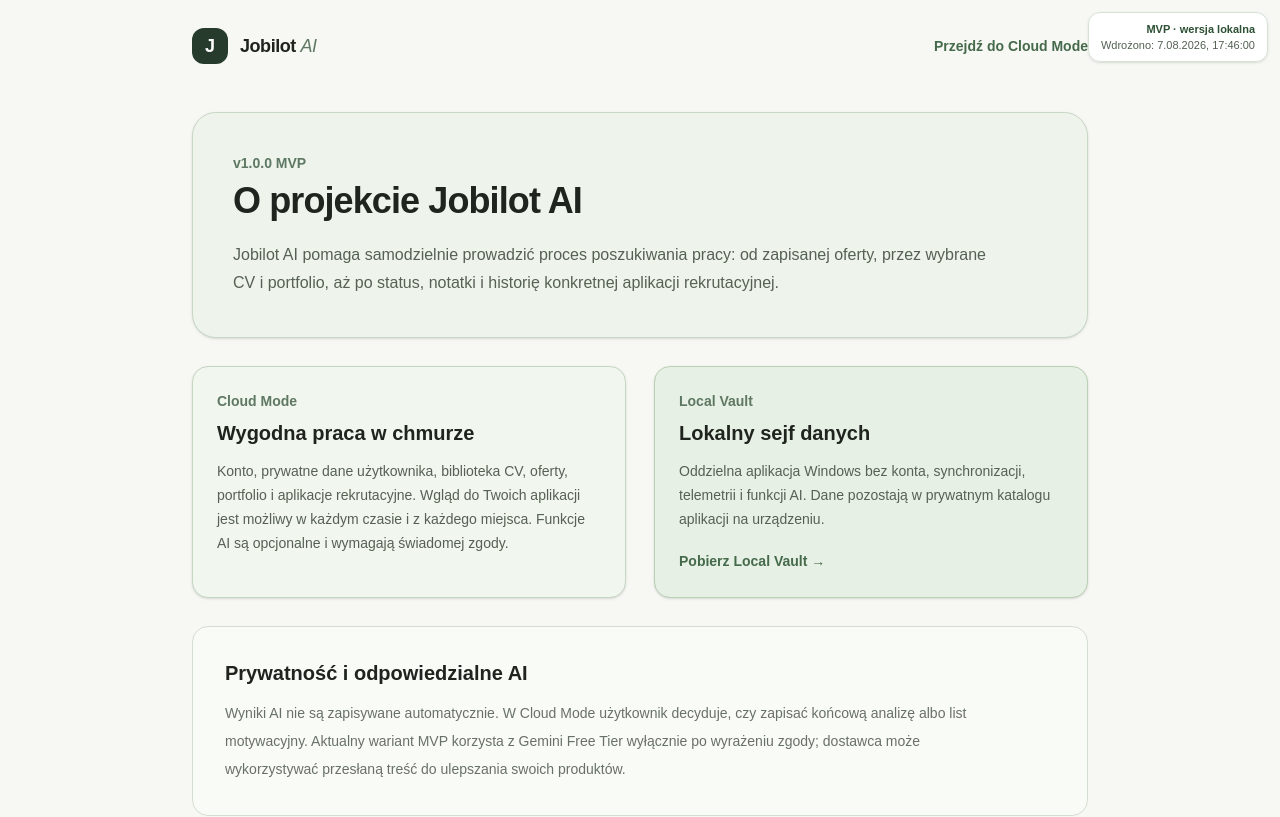
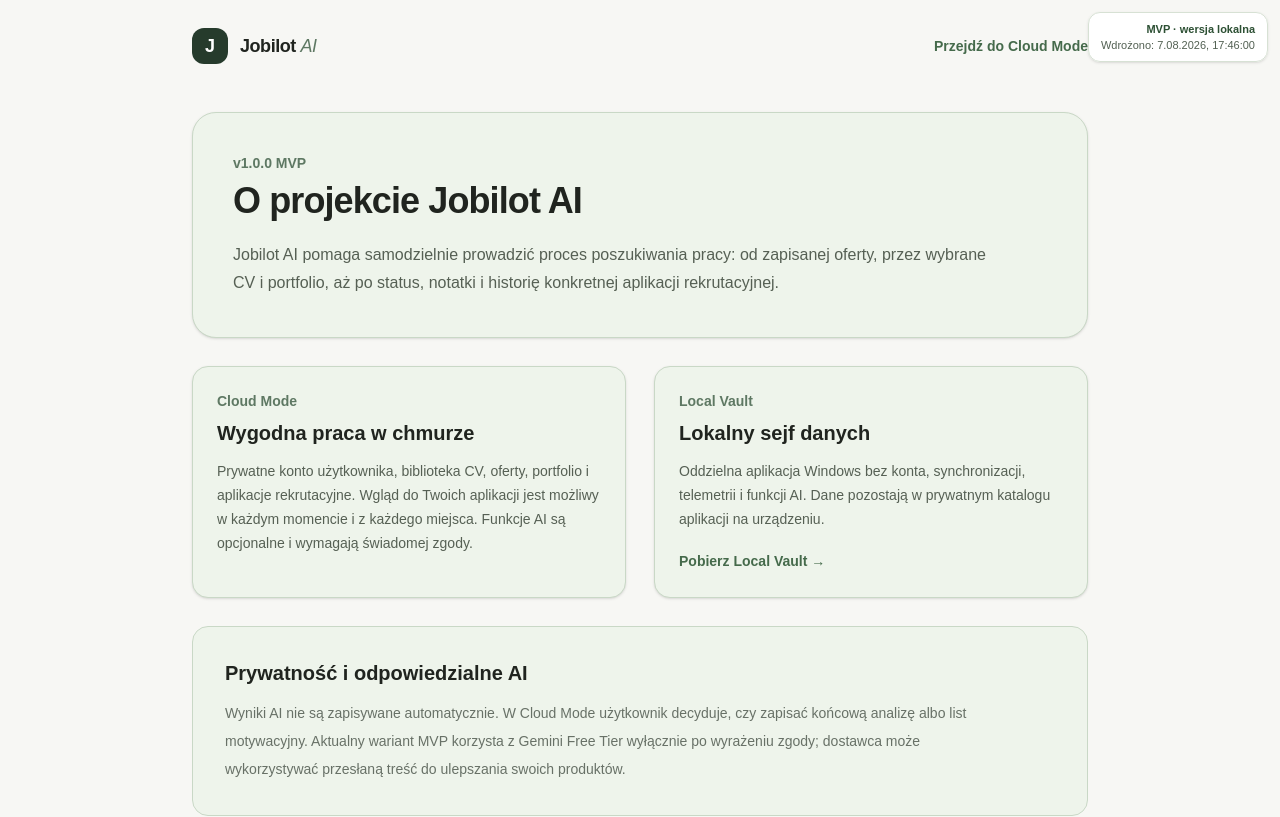
Before and after one commit to kamiln123/jobilot-ai, a Next.js app in the folder apps/cloud/: page /about in a window 1280 px wide. Shown: the top 817 px of the page. Built offline with nearby package versions, Linux system fonts and the light colour scheme.

Commit message:
fix: unify project page sections

```diff
--- a/apps/cloud/src/app/about/page.tsx
+++ b/apps/cloud/src/app/about/page.tsx
@@ -29,12 +29,12 @@ export default function AboutPage() {
         </section>
 
         <section className="mt-7 grid gap-7 md:grid-cols-2">
-          <article className="rounded-2xl border border-[#c5d6c2] bg-[#f1f6ee] p-6 shadow-sm">
+          <article className="rounded-2xl border border-[#c9d8c6] bg-[#eef4eb] p-6 shadow-sm">
             <p className="text-sm font-semibold text-[#5e7863]">Cloud Mode</p>
             <h2 className="mt-2 text-xl font-semibold">Wygodna praca w chmurze</h2>
-            <p className="mt-3 text-sm leading-6 text-[#566054]">Konto, prywatne dane użytkownika, biblioteka CV, oferty, portfolio i aplikacje rekrutacyjne. Wgląd do Twoich aplikacji jest możliwy w każdym czasie i z każdego miejsca. Funkcje AI są opcjonalne i wymagają świadomej zgody.</p>
+            <p className="mt-3 text-sm leading-6 text-[#566054]">Prywatne konto użytkownika, biblioteka CV, oferty, portfolio i aplikacje rekrutacyjne. Wgląd do Twoich aplikacji jest możliwy w każdym momencie i z każdego miejsca. Funkcje AI są opcjonalne i wymagają świadomej zgody.</p>
           </article>
-          <article className="rounded-2xl border border-[#b9d0b5] bg-[#e7f0e4] p-6 shadow-sm">
+          <article className="rounded-2xl border border-[#c9d8c6] bg-[#eef4eb] p-6 shadow-sm">
             <p className="text-sm font-semibold text-[#5e7863]">Local Vault</p>
             <h2 className="mt-2 text-xl font-semibold">Lokalny sejf danych</h2>
             <p className="mt-3 text-sm leading-6 text-[#566054]">Oddzielna aplikacja Windows bez konta, synchronizacji, telemetrii i funkcji AI. Dane pozostają w prywatnym katalogu aplikacji na urządzeniu.</p>
@@ -42,12 +42,12 @@ export default function AboutPage() {
           </article>
         </section>
 
-        <section className="mt-7 rounded-2xl border border-[#d4ded0] bg-[#f9fbf7] p-6 sm:p-8">
+        <section className="mt-7 rounded-2xl border border-[#c9d8c6] bg-[#eef4eb] p-6 sm:p-8">
           <h2 className="text-xl font-semibold">Prywatność i odpowiedzialne AI</h2>
           <p className="mt-3 max-w-3xl text-sm leading-7 text-[#687167]">Wyniki AI nie są zapisywane automatycznie. W Cloud Mode użytkownik decyduje, czy zapisać końcową analizę albo list motywacyjny. Aktualny wariant MVP korzysta z Gemini Free Tier wyłącznie po wyrażeniu zgody; dostawca może wykorzystywać przesłaną treść do ulepszania swoich produktów.</p>
         </section>
 
-        <section className="mt-7 rounded-2xl border border-[#d4ded0] bg-[#f9fbf7] p-6 text-sm text-[#687167] sm:p-8">
+        <section className="mt-7 rounded-2xl border border-[#c9d8c6] bg-[#eef4eb] p-6 text-sm text-[#687167] sm:p-8">
           <h2 className="font-semibold text-[#2f4031]">Autor</h2>
           <p className="mt-2">{PRODUCT_AUTHOR}</p>
           <a className="mt-3 inline-flex font-semibold text-[#456a4b] hover:text-[#294b30]" href={PRODUCT_GITHUB_URL} rel="noreferrer" target="_blank">GitHub ↗</a>
```
